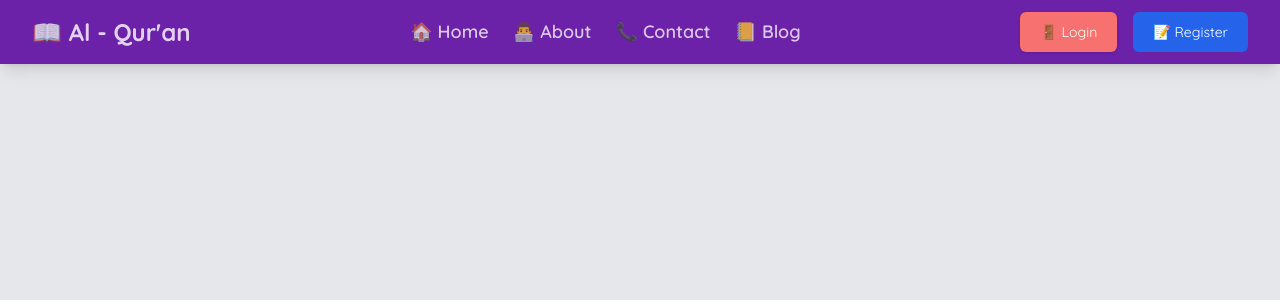
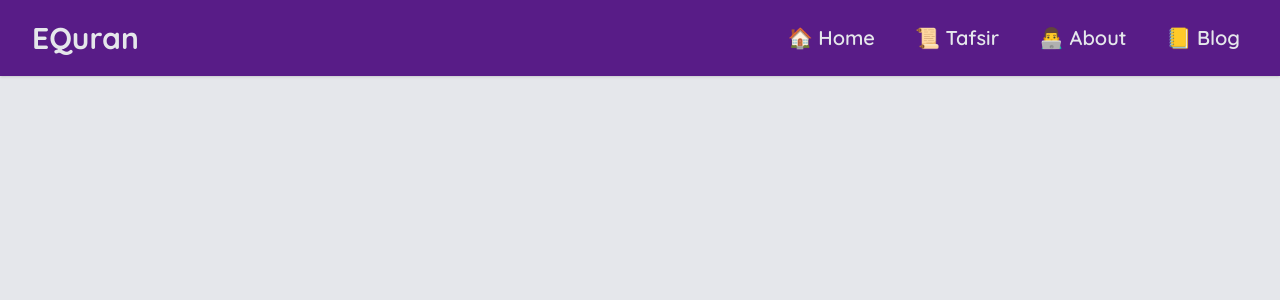
Before and after one commit to budicuy/Al-Quran-Online, a Next.js app: page /components/Navbar in a window 1280 px wide. Shown: the top 300 px of the page. Built offline with nearby package versions, Linux system fonts and the light colour scheme.

Commit message:
new navbar

```diff
--- a/src/pages/components/Navbar.jsx
+++ b/src/pages/components/Navbar.jsx
@@ -1,98 +1,82 @@
 import { useEffect, useState } from 'react'
+import { Divide as Hamburger } from 'hamburger-react'
+export default function NavbarMenu() {
+  const [navbar, setNavbar] = useState(false)
+  const [scroll, setScroll] = useState(false)
 
-export default function Navbar() {
-  const [nav, setNav] = useState([])
+  useEffect(() => {
+    window.addEventListener('scroll', () => {
+      if (window.scrollY > 100) {
+        setScroll(true)
+      } else {
+        setScroll(false)
+      }
+    })
+  }, [])
 
   const navItems = [
     { name: 'Home', link: '/', icon: '🏠' },
+    {
+      name: 'Tafsir',
+      link: '/tafsir',
+      icon: '📜',
+    },
     {
       name: 'About',
       link: '/about',
       icon: '👨‍💻',
     },
-    {
-      name: 'Contact',
-      link: '/contact',
-      icon: '📞',
-    },
-    {
-      name: 'Blog',
-      link: '/blog',
-      icon: '📒',
-    },
+    { name: 'Blog', link: '/blog', icon: '📒' },
   ]
-
-  useEffect(() => {
-    setNav(navItems)
-  }, [])
 
   return (
     <div>
-      <header
-        aria-label="Site Header"
-        className="bg-purple-800 shadow-lg">
-        <div className="max-w-screen-xl px-4 mx-auto sm:px-6 lg:px-8">
-          <div className="flex items-center justify-between h-16">
-            <div className="md:flex md:items-center md:gap-12">
-              <a
-                className="block text-white/80"
-                href="/">
-                <span className="text-2xl font-bold font-quicksand">
-                  📖 Al - Qur'an
-                </span>
+      <nav
+        className={`w-full bg-purple-900 shadow  text-gray-200${
+          scroll
+            ? 'fixed top-0 z-50 transition-all duration-300'
+            : ''
+        }`}
+        id="navbar">
+        <div className="justify-between px-4 mx-auto lg:max-w-7xl md:items-center md:flex md:px-8">
+          <div>
+            <div className="flex items-center justify-between py-3 md:py-5 md:block">
+              <a href="/">
+                <h2 className="text-2xl font-bold md:text-3xl">
+                  EQuran
+                </h2>
               </a>
-            </div>
-
-            <div className="hidden md:block">
-              <nav aria-label="Site Nav">
-                <ul className="flex items-center gap-6 text-sm">
-                  {navItems.map((item) => (
-                    <li key={item.name}>
-                      <a
-                        href={item.link}
-                        className="text-lg font-semibold text-white/75 hover:text-white">
-                        {item.icon} {item.name}
-                      </a>
-                    </li>
-                  ))}
-                </ul>
-              </nav>
-            </div>
-
-            <div className="flex items-center gap-4 ">
-              <div className="hidden md:flex sm:gap-4">
-                <a
-                  className="rounded-md bg-red-400 px-5 py-2.5 text-sm font-medium text-white shadow"
-                  href="/">
-                  🚪 Login
-                </a>
-
-                <div className="hidden sm:flex">
-                  <a
-                    className="rounded-md bg-blue-600 hover:bg-blue-300 px-5 py-2.5 text-sm font-medium text-white"
-                    href="/">
-                    📝 Register
-                  </a>
-                </div>
-              </div>
-
-              <div className="block md:hidden">
-                <button className="p-2 text-gray-600 transition bg-gray-100 rounded hover:text-gray-600/75">
-                  <svg
-                    xmlns="http://www.w3.org/2000/svg"
-                    className="w-5 h-5"
-                    fill="none"
-                    viewBox="0 0 24 24"
-                    stroke="currentColor"
-                    stroke-width="2">
-                    <path d="M4 6h16M4 12h16M4 18h16" />
-                  </svg>
-                </button>
+              <div className="md:hidden">
+                <Hamburger
+                  toggled={navbar}
+                  toggle={setNavbar}
+                  rounded
+                />
               </div>
             </div>
           </div>
+          <div>
+            <div
+              className={`flex-1 justify-self-center transition-all duration-300 pb-3 mt-8 md:block md:pb-0 md:mt-0 ${
+                navbar
+                  ? '-translate-x-0 block md:relative'
+                  : '-translate-x-full md:translate-x-0 absolute left-0  md:relative'
+              }`}>
+              <ul className="items-center justify-center space-y-8 md:flex md:space-x-6 md:space-y-0">
+                {navItems.map((item, index) => (
+                  <li
+                    key={index}
+                    className="p-2 font-semibold text-gray-200 transition-all duration-300 rounded md:text-xl hover:text-purple-800 hover:bg-gray-200/50 ">
+                    <a href={item.link}>
+                      {item.icon} {item.name}
+                    </a>
+                  </li>
+                ))}
+              </ul>
+            </div>
+          </div>
         </div>
-      </header>
+      </nav>
     </div>
   )
 }
```
